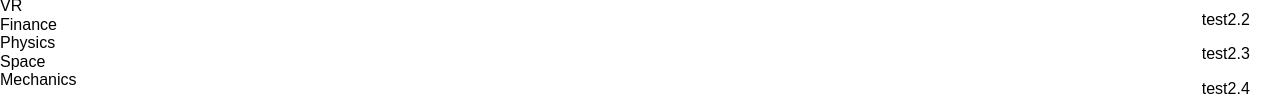
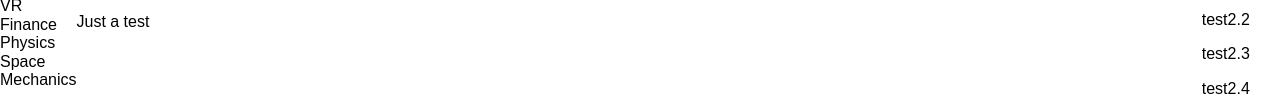
Before and after one commit to JosephPatrickPotot/TechBlog, a plain HTML site: page index.html in a window 1280 px wide. Shown: the part 363-466 px from the top of the page. Drawn offline with Linux system fonts and the light colour scheme.

Commit message:
just a test

```diff
--- a/index.html
+++ b/index.html
@@ -33,6 +33,8 @@
   					laboris nisi ut aliquip ex ea commodo consequat. Duis aute irure dolor in reprehenderit in
   					voluptate velit esse cillum dolore eu fugiat nulla pariatur. Excepteur sint occaecat cupidatat
   					non proident, sunt in culpa qui officia deserunt mollit anim id est laborum.</p>
+						<p> Just a test </p>
+
 				</div>
 
 				<div id = "right-panel">
```
